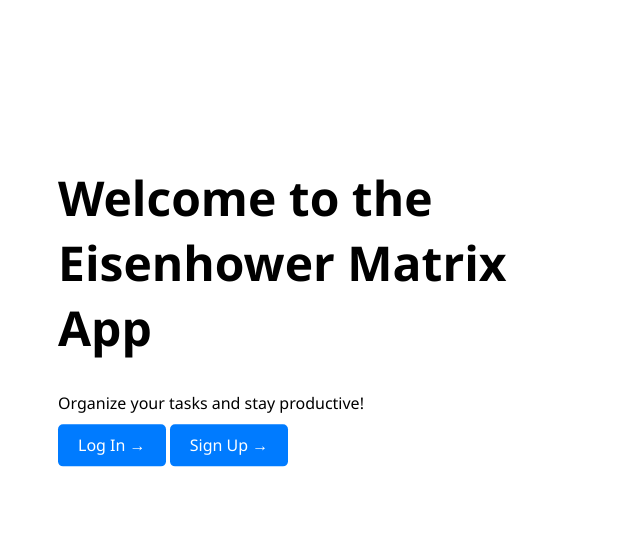
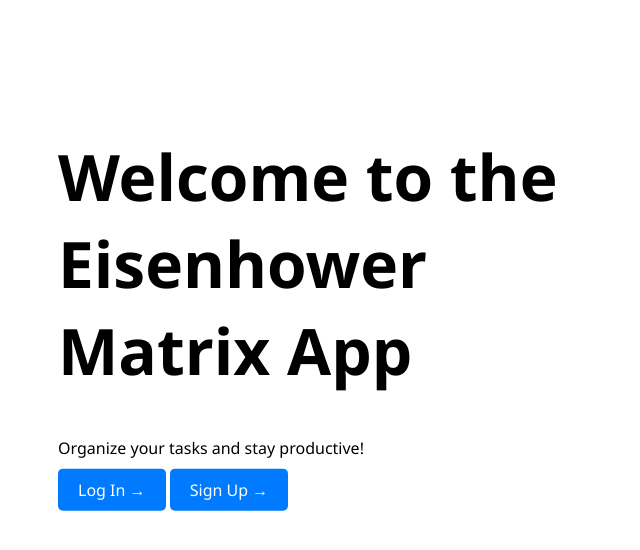
Before and after one commit to himadrikumar/eisen, a Django app: template eisens/templates/eisens/landing_page.html in a window 1280 px wide. Shown: the part 105-655 px from the top of the page, without its empty margins (0-640 px from the left). Run offline with Django 3.2, Linux system fonts and the light colour scheme; the template is opened without the code that fills it, so the values that code supplies are empty.

Commit message:
Update landing_page.html

```diff
--- a/eisens/templates/eisens/landing_page.html
+++ b/eisens/templates/eisens/landing_page.html
@@ -72,6 +72,12 @@
                 width: initial;
             }
         }
+
+        @media only screen and (min-width: 1000px) {
+            h1 {
+                font-size: 4em;
+            }
+        }
     </style>
 </head>
 <body>
```
